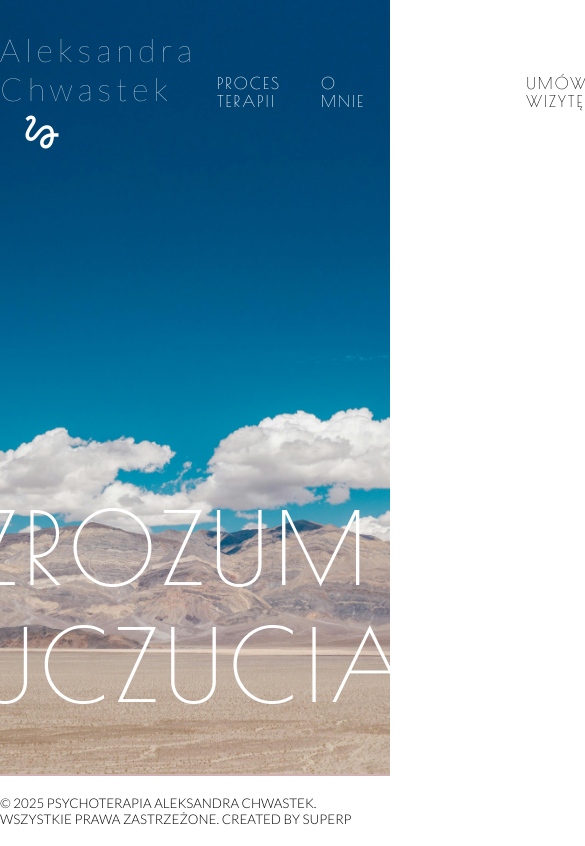
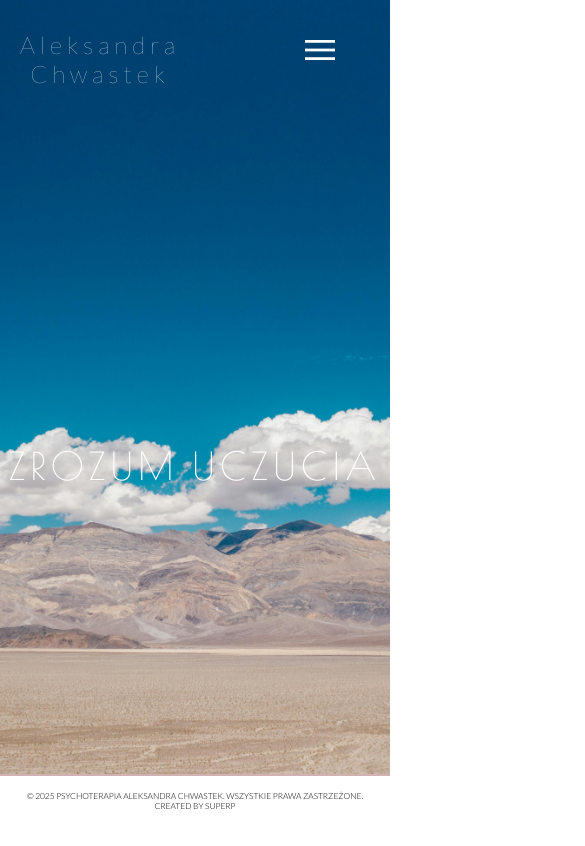
Before and after one commit to przemekkoczwara/psychoterapiachwastek, a website built with Vite: page index.html in a window 390 px wide. Shown: the top 846 px of the page, 585 px wide, since content can reach past the window. Built offline with nearby package versions, Linux system fonts and the light colour scheme.

Commit message:
Mobile -> added RWD - hero

```diff
--- a/index.html
+++ b/index.html
@@ -26,6 +26,7 @@
           <a class="logo-link" href="index.html">Aleksandra Chwastek</a>
           <span class="material-symbols-outlined icon-logo"> gesture </span>
         </h2>
+        <span id="toggle-menu" class="material-symbols-outlined icon-menu"> menu </span>
         <nav>
           <ul class="menu">
             <li><a href="therapy.html">Proces terapii</a></li>
--- a/src/main.js
+++ b/src/main.js
@@ -1 +1,11 @@
 import './styles/main.scss';
+
+const logo = document.getElementById('toggle-menu');
+const menu = document.querySelector('.menu');
+
+if (logo && menu) {
+  logo.addEventListener('click', (e) => {
+    e.preventDefault();
+    menu.classList.toggle('menu-active');
+  });
+}
--- a/src/styles/_mixins.scss
+++ b/src/styles/_mixins.scss
@@ -1,6 +1,16 @@
-
-@mixin mobile {
-  @media (max-width: 380px) {
+@mixin mobile-small {
+  @media (max-width: 767px) {
     @content;
   }
 }
+@mixin mobile {
+  @media (min-width: 481px) and (max-width: 600px) {
+    @content;
+  }
+}
+
+@mixin tablet {
+  @media (min-width: 601px) and (max-width: 1024px) {
+    @content;
+  }
+}
--- a/src/styles/layout/_base.scss
+++ b/src/styles/layout/_base.scss
@@ -30,9 +30,19 @@ body.allsection .menu li:last-child {
 .container {
   max-width: 1200px;
   margin: 0 auto;
-  padding: 0;
+  padding: 0 1;
   width: 100%;
 
+  @include tablet {
+    max-width: 90%;
+    padding: 0 0.5rem;
+  }
+
+  @include mobile-small {
+    max-width: 100%;
+    padding: 0;
+    margin: 0 auto;
+  }
   @include mobile {
     max-width: 100%;
     padding: 0;
--- a/src/styles/layout/_footer.scss
+++ b/src/styles/layout/_footer.scss
@@ -2,22 +2,25 @@
 @use '../mixins' as *;
 
 footer {
-  border-top: 2px solid vars.$color-footer-border; // rgb(208, 178, 178);
+  border-top: 2px solid vars.$color-footer-border;
 }
 .footer-content {
   display: flex;
+  height: 70px;
+  min-height: 70px;
   justify-content: center;
   align-items: center;
-  height: 70px;
   font-family: vars.$font-logo-footer; // "Lato", sans-serif;
   font-weight: vars.$font-light; // 300
   text-transform: uppercase;
 
-  @include mobile {
-    text-align: center;
-    padding: 10px 20px;
-    flex-wrap: wrap;
-    height: 50px;
-    font-size: 10px;
-  }
+    @include mobile-small{
+      flex-direction: row;
+      text-align: center;
+      flex-wrap: wrap;
+      font-size: 10px;
+      height: auto;
+      min-height: 50px;
+      padding: 0 20px;
+    }
 }
--- a/src/styles/layout/_header.scss
+++ b/src/styles/layout/_header.scss
@@ -8,9 +8,13 @@ body.home header {
   background-position: bottom;
   // color: vars.$color-dark;
   height: calc(100vh - 70px);
+  position: relative;
 
-  @include mobile {
-    height: calc(100vh - 50px);
+  body.home header {
+    @include mobile-small {
+      height: auto;
+      padding: 2rem 1rem;
+    }
   }
 }
 body:not(.home) header {
@@ -20,15 +24,13 @@ body:not(.home) header {
 }
 
 .header-hero {
-  // height: 70px;
   padding-top: 1.875rem;
   display: flex;
   justify-content: space-between;
   align-items: center;
-  // font-family: var(--secondary-font);
 
-  @include mobile {
-    padding: 10px 20px;
+  @include mobile-small {
+    // justify-content: center;
   }
 }
 
@@ -38,11 +40,16 @@ body:not(.home) header {
   letter-spacing: 5px;
   font-family: vars.$font-logo-footer;
 
-  @include mobile {
-    font-size: 16px;
-    letter-spacing: 3px;
+  @include mobile-small {
+    max-width: 200px;
+    display: flex;
+    flex-direction: column;
+    text-align: center;
+    align-items: center;
+    font-size: 24px;
   }
 }
+
 .logo-link {
   color: vars.$color-white;
 }
@@ -53,20 +60,16 @@ body:not(.home) header {
   vertical-align: middle;
   color: vars.$color-white;
 
-  @include mobile {
-    font-size: 24px;
-    margin-left: 80px;
+  @include mobile-small {
+    display: none;
   }
 }
+
 .menu {
   display: flex;
   font-size: vars.$font-size-text;
   letter-spacing: 2px;
   text-transform: uppercase;
-
-  @include mobile {
-    display: none;
-  }
 
   li {
     list-style-type: none;
@@ -82,7 +85,38 @@ body:not(.home) header {
       }
     }
   }
+  @include mobile-small {
+    display: none; // domyślnie ukryte na mobile
+    flex-direction: column;
+    position: absolute;
+    top: 100px; // dostosuj do wysokości headera
+    right: 50px;
+    width: fit-content;
+    background-color: transparent;
+    z-index: 10;
+    font-size: 10px;
+  }
 }
+
+.menu.menu-active {
+  @include mobile-small {
+    display: flex; // po kliknięciu pokazujemy menu jako kolumnę
+  }
+}
+
+.icon-menu {
+  display: none;
+
+  @include mobile-small {
+    display: inline;
+    color: vars.$color-white;
+    position: absolute;
+    top: 30px;
+    right: 50px;
+    font-size: 40px;
+  }
+}
+
 body.home .menu li:last-child {
   border-radius: 1.25rem;
   background-color: vars.$color-white;
@@ -98,17 +132,12 @@ body.home .menu li:last-child {
 }
 
 .header-content {
+  // margin-top: 20vh;
   margin-top: 245px;
-  // margin-top: 475px;
   color: vars.$color-blue;
   display: flex;
   flex-direction: column;
   align-items: center;
-
-  @include mobile {
-    flex-direction: row;
-    justify-content: center;
-  }
 }
 
 .hero-title {
@@ -119,8 +148,8 @@ body.home .menu li:last-child {
   letter-spacing: 5px;
   margin-top: 90px;
 
-  @include mobile {
-    font-size: 30px;
-    margin-top: 160px;
+  @include mobile-small {
+    font-size: 38px;
+    margin-top: 110px;
   }
 }
```
